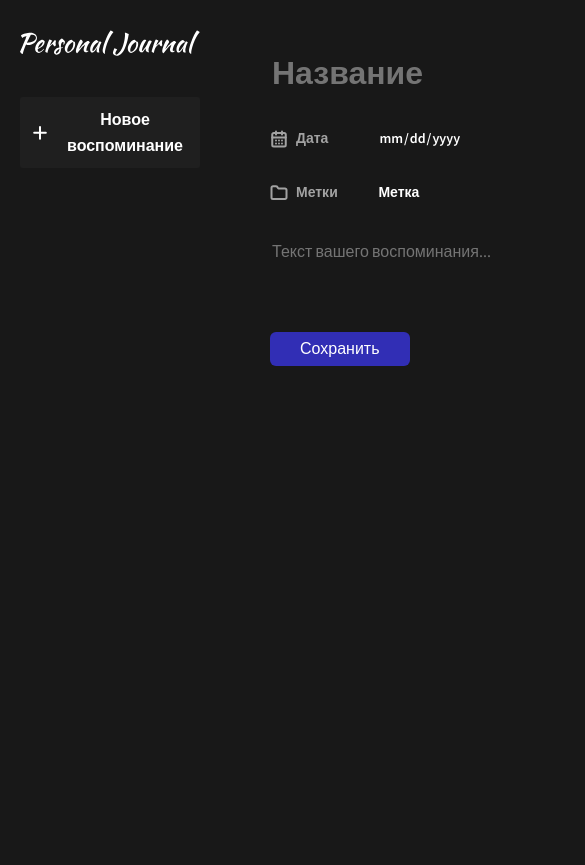
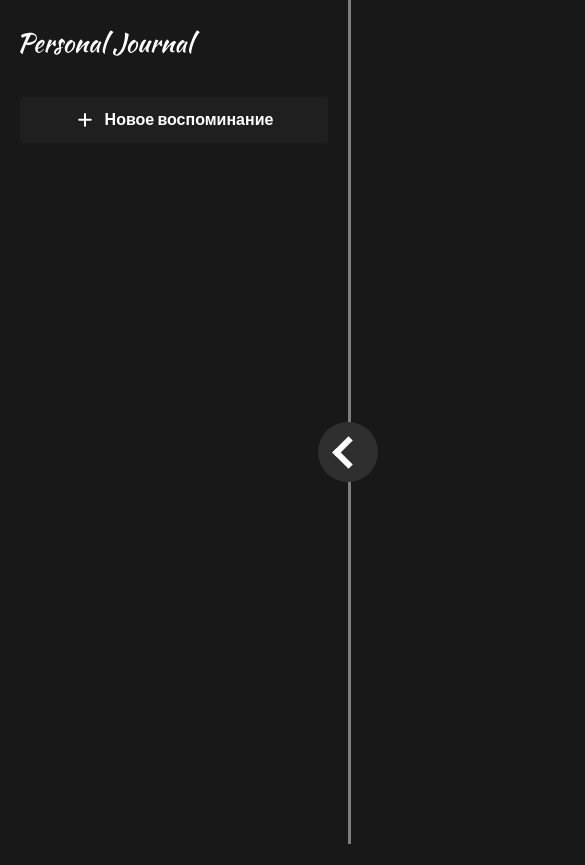
Before and after one commit to blinklay/notebook-react, a React (Vite) app: page / in a window 390 px wide. Shown: the top 865 px of the page, 585 px wide, since content can reach past the window. Before the commit the page ends 844 px from the top, so only its background shows below. Built offline with nearby package versions, Linux system fonts and the light colour scheme.

Commit message:
Mobile adaptation
Implemented the mechanics of opening/closing the menu

```diff
--- a/src/components/Button/Button.module.css
+++ b/src/components/Button/Button.module.css
@@ -17,3 +17,10 @@
   transform: scale(0.9);
   background-color: var(--accent-color-active);
 }
+
+@media (max-width: 815px) {
+  .button {
+    font-size: 21px;
+    align-self: center;
+  }
+}
--- a/src/components/Form/Form.module.css
+++ b/src/components/Form/Form.module.css
@@ -44,12 +44,17 @@
   border: 2px solid transparent;
 }
 
+.journal-form__input[type="date"]::-webkit-calendar-picker-indicator {
+  opacity: 0;
+  display: none;
+}
+
 .journal-form__input::placeholder {
   color: inherit;
 }
 
 .journal-form__text {
-  max-height: calc(100vh - 365px);
+  height: calc(100vh - 365px);
   background-color: transparent;
   border: none;
   outline: none;
@@ -63,3 +68,35 @@
 .journal-form__text::placeholder {
   color: rgba(255, 255, 255, 0.4);
 }
+
+.journal-form__text::-webkit-scrollbar {
+  width: 12px;
+}
+
+.journal-form__text::-webkit-scrollbar-thumb {
+  background-color: var(--main-button-background-active);
+  border-radius: 3px;
+}
+
+.journal-form__text::-webkit-scrollbar-track {
+  background-color: var(--main-button-background-hover);
+  border-radius: 3px;
+}
+
+@media (max-width: 815px) {
+  .journal-form__title {
+    font-size: 42px;
+  }
+
+  .journal-form__input {
+    font-size: 21px;
+  }
+
+  .journal-form__label span {
+    font-size: 21px;
+  }
+
+  .journal-form__text {
+    font-size: 21px;
+  }
+}
--- a/src/components/JournalButton/JournalButton.jsx
+++ b/src/components/JournalButton/JournalButton.jsx
@@ -9,6 +9,13 @@ export default function JournalButton({
   isActive,
   id,
 }) {
+  function truncateText(text) {
+    if (text.length > 8) {
+      return text.slice(0, 15) + "...";
+    }
+    return text;
+  }
+
   return (
     <button
       onClick={() => {
@@ -16,10 +23,14 @@ export default function JournalButton({
       }}
       className={`${styles["journal-button"]} ${isActive ? "active" : ""}`}
     >
-      <h3 className={styles["journal-button__header"]}>{title}</h3>
+      <h3 className={styles["journal-button__header"]}>
+        {truncateText(title)}
+      </h3>
       <div className={styles["journal-button__info"]}>
         <span className={styles["journal-button__date"]}>{date}</span>
-        <p className={styles["journal-button__description"]}>{description}</p>
+        <p className={styles["journal-button__description"]}>
+          {truncateText(description)}
+        </p>
       </div>
     </button>
   );
--- a/src/index.css
+++ b/src/index.css
@@ -54,6 +54,14 @@ ol {
   background: var(--main-button-background-hover);
 }
 
+.hide {
+  transform: translateX(-100%);
+}
+
+.rotate-menu-btn {
+  transform: rotate(-180deg);
+}
+
 @keyframes error-blink {
   0% {
     border-color: var(--danger-color);
@@ -67,3 +75,10 @@ ol {
     border-color: var(--danger-color);
   }
 }
+
+@media (max-width: 815px) {
+  .App {
+    display: initial;
+    position: relative;
+  }
+}
--- a/src/layouts/Body/Body.module.css
+++ b/src/layouts/Body/Body.module.css
@@ -2,3 +2,9 @@
   flex: 1;
   padding: 50px;
 }
+
+@media (max-width: 815px) {
+  .body {
+    flex: 0;
+  }
+}
--- a/src/layouts/Menu/Menu.jsx
+++ b/src/layouts/Menu/Menu.jsx
@@ -1,17 +1,38 @@
+import { useState } from "react";
 import AddButton from "../../components/AddButton/AddButton";
 import Header from "../../components/Header/Header";
 import JournalList from "../../components/JournalList/JournalList";
 import styles from "./Menu.module.css";
+import classNames from "classnames";
+import arrowIcon from "../../assets/arrow.svg";
 
 export default function Menu({ notes, handleClick, handleClickNewMemories }) {
+  const [menuVisible, setMenuVisible] = useState(true);
+
+  function handleMenuViisvle() {
+    setMenuVisible((prev) => !prev);
+  }
+
   return (
-    <div className={styles.menu}>
+    <div
+      className={classNames(styles["menu"], {
+        hide: !menuVisible,
+      })}
+    >
       <Header />
       <AddButton
         text="Новое воспоминание"
         handleClickNewMemories={handleClickNewMemories}
       />
       <JournalList notes={notes} handleClick={handleClick} />
+      <button
+        className={classNames(styles["menu-action__btn"], {
+          "rotate-menu-btn": !menuVisible,
+        })}
+        onClick={handleMenuViisvle}
+      >
+        <img src={arrowIcon} alt="arrow icon" />
+      </button>
     </div>
   );
 }
--- a/src/layouts/Menu/Menu.module.css
+++ b/src/layouts/Menu/Menu.module.css
@@ -6,4 +6,45 @@
   display: flex;
   flex-direction: column;
   gap: 30px;
+  position: relative;
+  transition: var(--main-transition);
 }
+
+.menu-action__btn {
+  border: none;
+  width: 60px;
+  height: 60px;
+  transform: translateY(-50%);
+  background: var(--main-button-background-hover);
+  border-radius: 50%;
+  display: flex;
+  align-items: center;
+  justify-content: center;
+  position: absolute;
+  top: 50%;
+  right: -30px;
+
+  opacity: 0;
+  visibility: hidden;
+  transform: scale(0);
+  transition: var(--main-transition);
+}
+
+@media (max-width: 815px) {
+  .menu {
+    position: absolute;
+    top: 0;
+    left: 0;
+    max-width: 90%;
+    height: 100vh;
+    z-index: 2;
+    background-color: var(--background-color);
+    border-right: 3px solid var(--main-button-background-active);
+  }
+
+  .menu-action__btn {
+    opacity: 1;
+    visibility: visible;
+    transform: scale(1);
+  }
+}
```
Also changed, not shown: src/assets/arrow.svg (added).
